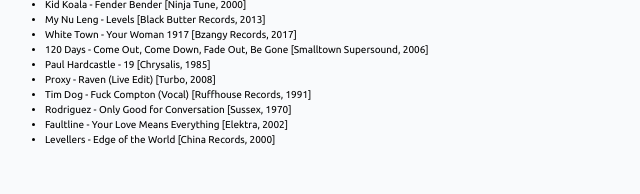
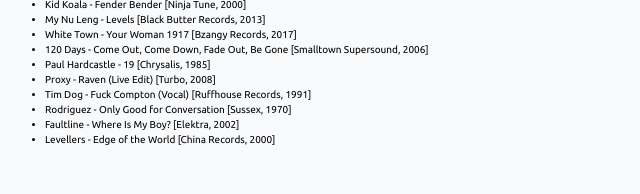
Before and after one commit to SecondeJK/dev-theatre, a Gatsby site: page /devradio in a window 1280 px wide. Shown: the part 1509-1703 px from the top of the page, 200-840 px from the left. Built offline with nearby package versions, Linux system fonts and the light colour scheme; Gatsby itself is replaced by a stand-in of ours; some packages are replaced by stand-ins of ours.

Commit message:
wrong track name

```diff
--- a/src/pages/devradio.js
+++ b/src/pages/devradio.js
@@ -46,7 +46,7 @@
                     <li>Proxy - Raven (Live Edit) [Turbo, 2008]</li>
                     <li>Tim Dog - Fuck Compton (Vocal) [Ruffhouse Records, 1991]</li>
                     <li>Rodriguez - Only Good for Conversation [Sussex, 1970]</li>
-                    <li>Faultline - Your Love Means Everything [Elektra, 2002]</li>
+                    <li>Faultline - Where Is My Boy? [Elektra, 2002]</li>
                     <li>Levellers - Edge of the World [China Records, 2000]</li>
                 </ul>
                 </div>
```
